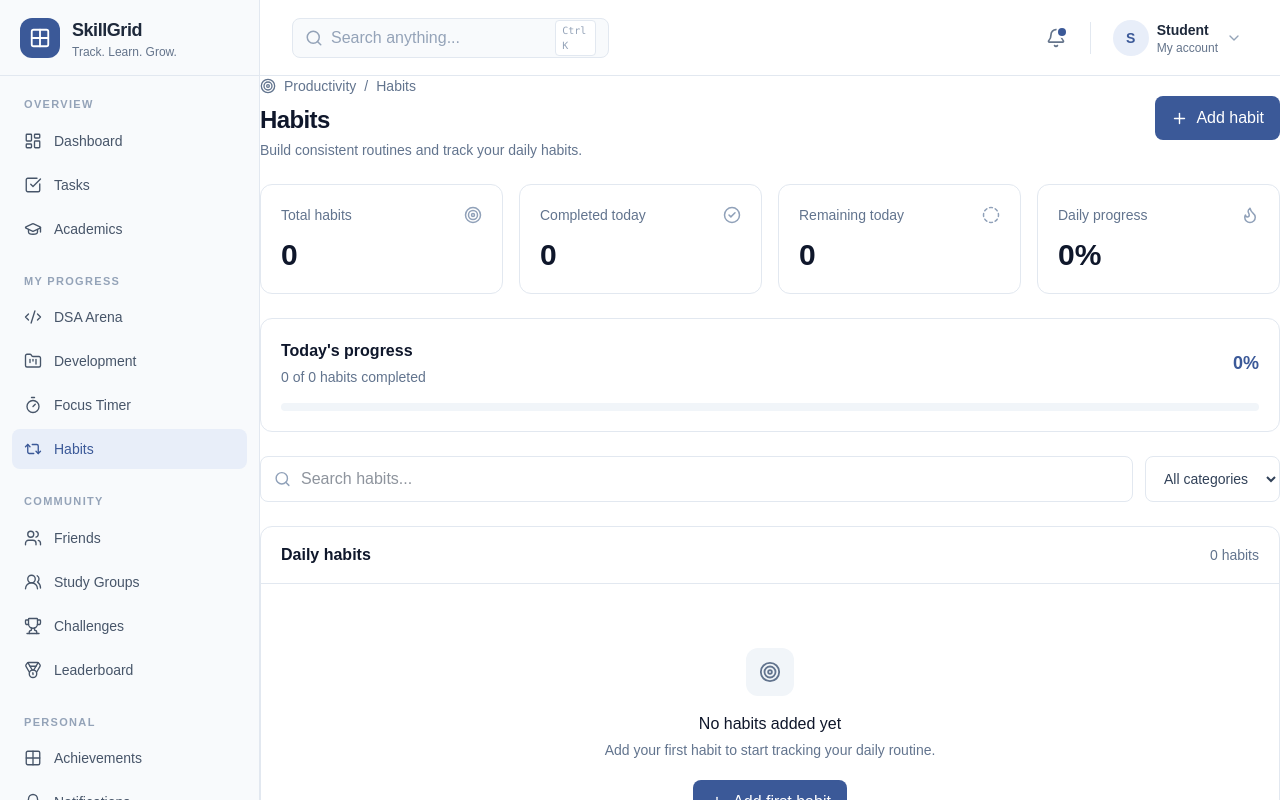
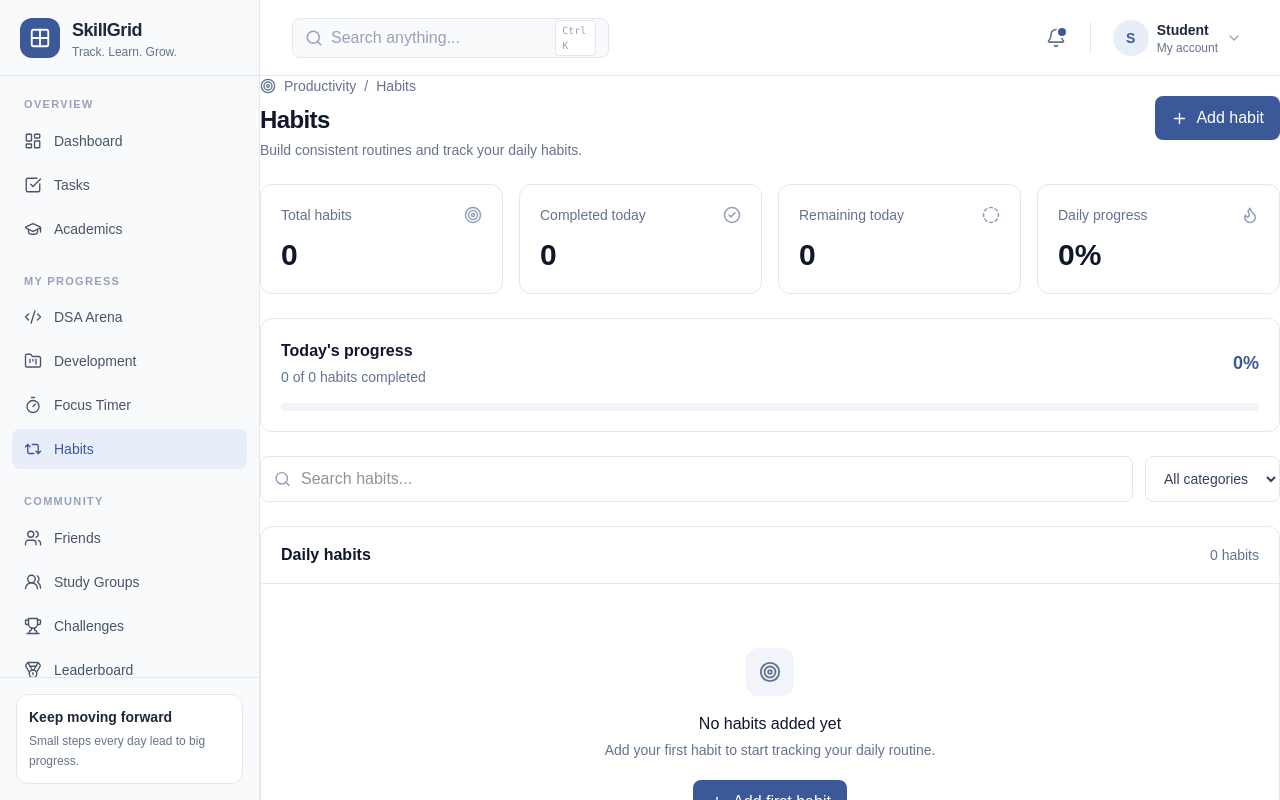
Before and after one commit to thiteswapnil1212-hue/skillGrid, a Next.js app in the folder skillgrid-app/: page /habits in a window 1280 px wide. Shown: the top 800 px of the page. Built offline with nearby package versions, Linux system fonts and the light colour scheme.

Commit message:
fix: add independent main content scrolling

```diff
--- a/skillgrid-app/src/components/layout/app-shell.tsx
+++ b/skillgrid-app/src/components/layout/app-shell.tsx
@@ -14,18 +14,18 @@ export default function AppShell({ children }: AppShellProps) {
   const [mobileMenuOpen, setMobileMenuOpen] = useState(false);
 
   return (
-    <div className="min-h-screen bg-white text-[#1E293B]">
-      <div className="flex min-h-screen">
+    <div className="h-screen h-[100dvh] overflow-hidden bg-white text-[#1E293B]">
+      <div className="flex h-full">
         {/* Desktop Sidebar */}
         <div className="hidden w-[260px] shrink-0 border-r border-[#E2E8F0] lg:block">
           <Sidebar />
         </div>
 
         {/* Main Content */}
-        <div className="flex min-w-0 flex-1 flex-col">
+        <div className="flex min-h-0 min-w-0 flex-1 flex-col">
           <Header onMenuClick={() => setMobileMenuOpen(true)} />
 
-          <main className="min-w-0 flex-1 bg-white">
+          <main className="min-h-0 min-w-0 flex-1 overflow-y-auto bg-white">
             {children}
           </main>
         </div>
```
